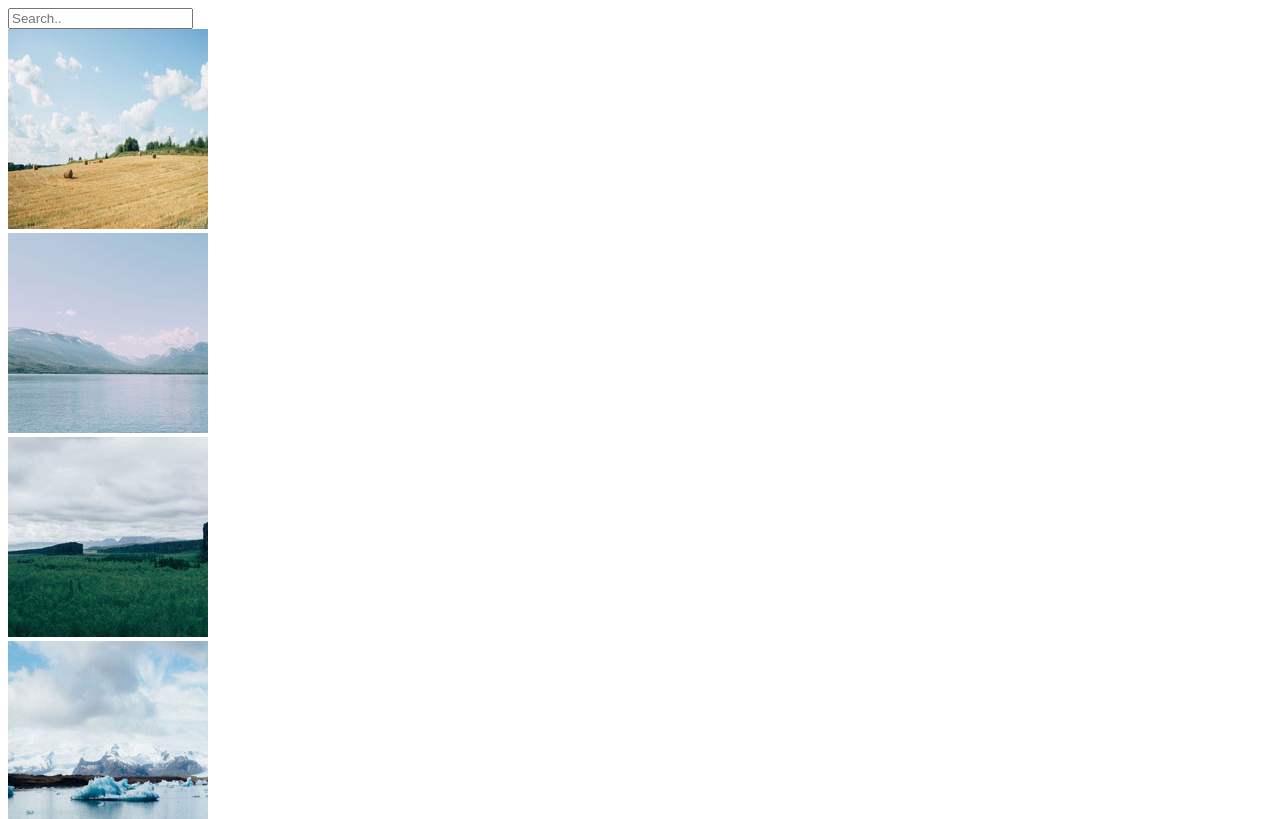
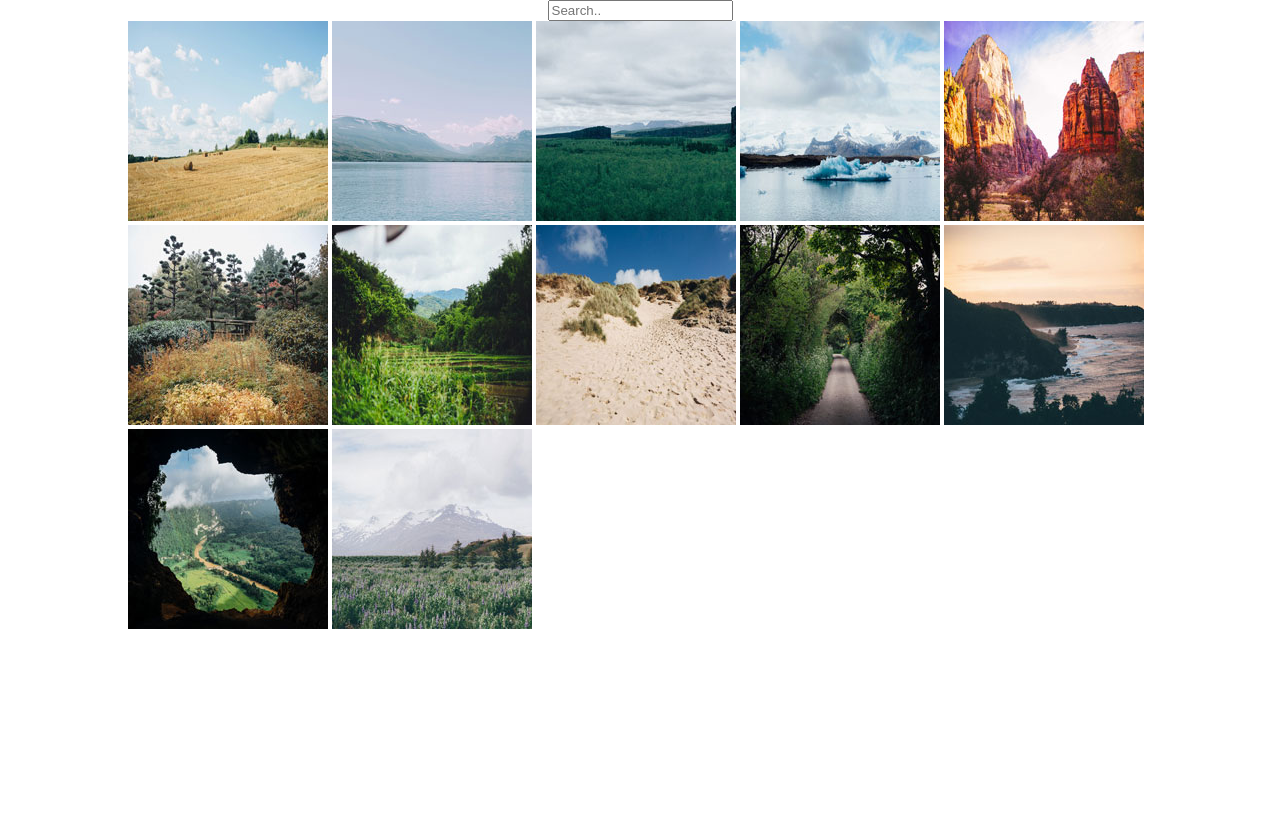
Before and after one commit to ColinStellDev96/fewd_project4_gallery, a plain HTML site: page index.html in a window 1280 px wide. Shown: the top 819 px of the page. Drawn offline with Linux system fonts and the light colour scheme.

Commit message:
html and css start

```diff
--- a/index.html
+++ b/index.html
@@ -8,43 +8,45 @@
         <link rel="stylesheet" type="text/css" media="screen" href="main.css" />
     </head>
     <body>
+            <input type="text" placeholder="Search..">
             <div class="container">
-    <input type="text" placeholder="Search..">
-    <div>
-        <img src='thumbnails/01.jpg'>
+                <div id="photo-gallery">
+                    <div class="image">
+                        <a href="photos/01.jpg"><img src='thumbnails/01.jpg'></a>
                     </div>
-    <div>
-        <img src='thumbnails/02.jpg'>
+                    <div class="image">
+                        <a href="photos/02.jpg"><img src='thumbnails/02.jpg'></a>
                     </div>
-    <div>
-        <img src='thumbnails/03.jpg'>
+                    <div class="image">
+                        <a href="photos/03.jpg"><img src='thumbnails/03.jpg'></a>
                     </div>
-    <div>
-        <img src='thumbnails/04.jpg'>
+                    <div class="image">
+                        <a href="photos/04.jpg"><img src='thumbnails/04.jpg'></a>
                     </div>
-    <div>
-        <img src='thumbnails/05.jpg'>
+                    <div class="image">
+                        <a href="photos/05.jpg"><img src='thumbnails/05.jpg'></a>
                     </div>
-    <div>
-        <img src='thumbnails/06.jpg'>
+                    <div class="image">
+                        <a href="photos/06.jpg"><img src='thumbnails/06.jpg'></a>
                     </div>
-    <div>
-        <img src='thumbnails/07.jpg'>
+                    <div class="image">
+                        <a href="photos/07.jpg"><img src='thumbnails/07.jpg'></a>
                     </div>
-    <div>
-        <img src='thumbnails/08.jpg'>
+                    <div class="image">
+                        <a href="photos/08.jpg"><img src='thumbnails/08.jpg'></a>
                     </div>
-    <div>
-        <img src='thumbnails/09.jpg'>
+                    <div class="image">
+                        <a href="photos/09.jpg"><img src='thumbnails/09.jpg'></a>
                     </div>
-    <div>
-        <img src='thumbnails/10.jpg'>
+                    <div class="image">
+                        <a href="photos/10.jpg"><img src='thumbnails/10.jpg'></a>
                     </div>
-    <div>
-        <img src='thumbnails/011.jpg'>
+                    <div class="image">
+                        <a href="photos/11.jpg"><img src='thumbnails/11.jpg'></a>
                     </div>
-    <div>
-        <img src='thumbnails/11.jpg'>
+                    <div class="image">
+                        <a href="photos/12.jpg"><img src='thumbnails/12.jpg'></a>
+                    </div>
                 </div>
             </div>
         <script src="main.js"></script>
--- a/main.css
+++ b/main.css
@@ -0,0 +1,21 @@
+body {
+    margin: 0;
+}
+
+input {
+    max-width: 1024px;
+    display: block;
+    margin: 0 auto;
+}
+
+.container {
+    max-width: 1024px;
+    margin: 0 auto;
+    display: flex;
+    flex-direction: row;
+    flex-wrap: wrap;
+}
+
+.image {
+    display: inline;
+}
```
Lines whose indentation alone changed are shown as unchanged.
